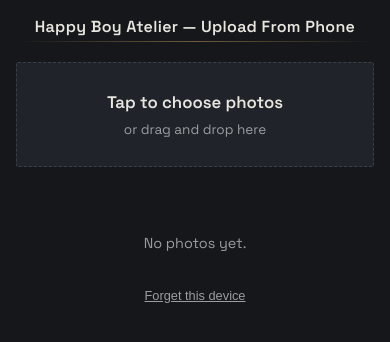
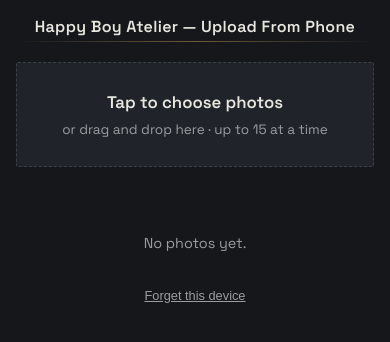
Before and after one commit to hunterpeters1/happy_boy_atelier, a Flask app: page / in a window 390 px wide. Shown: the top 342 px of the page. Run offline with Flask 3, Linux system fonts and the light colour scheme; the visitor is signed in with stand-in values (Sample User, id 1); data that the repository does not hold is empty; parts of the project's set-up code (start-up, migrations or seed data) failed here and were passed over; some libraries are stand-ins or nearby versions.

Commit message:
Cap the phone uploader's batch picker at 15 photos
This page is meant to move a handful of reference photos over for
planning, not bulk-transfer a phone's camera roll -- picking or
dropping more than 15 at once is now refused outright (nothing is
uploaded, no tiles are created) with a status message naming the limit
and how many were selected, rather than silently truncating the batch
or letting it through. The drop zone's hint text states the limit up
front so it isn't a surprise.

Verified with Playwright: exactly 15 uploads normally, 16 is refused
with zero tiles created.

```diff
--- a/uploader/templates/index.html
+++ b/uploader/templates/index.html
@@ -185,7 +185,7 @@
 
   <label class="drop-zone" id="dropZone" for="fileInput">
     <span class="big">Tap to choose photos</span>
-    <span class="small">or drag and drop here</span>
+    <span class="small">or drag and drop here &middot; up to 15 at a time</span>
     <input type="file" id="fileInput" accept="image/*" multiple>
   </label>
 
@@ -340,9 +340,22 @@
       }
     }
 
+    // This page is a companion for planning a handful of reference
+    // photos, not a bulk photo-transfer tool -- a hard cap, not just a
+    // performance nicety, keeps a batch from silently turning into
+    // exactly the "mass import" this app isn't meant for. Enforced here
+    // (refusing the whole batch, not silently dropping the tail past 15)
+    // so nothing about which photos "made it" is left ambiguous.
+    const MAX_BATCH_SIZE = 15;
+
     async function uploadFiles(files) {
       const list = Array.from(files);
       if (list.length === 0) return;
+
+      if (list.length > MAX_BATCH_SIZE) {
+        statusEl.textContent = `Pick up to ${MAX_BATCH_SIZE} at a time (selected ${list.length}).`;
+        return;
+      }
 
       // Every tile for the whole batch appears immediately, in the
       // order the files were picked -- not one at a time as each
```
Also changed, not shown: CHANGELOG.md.
